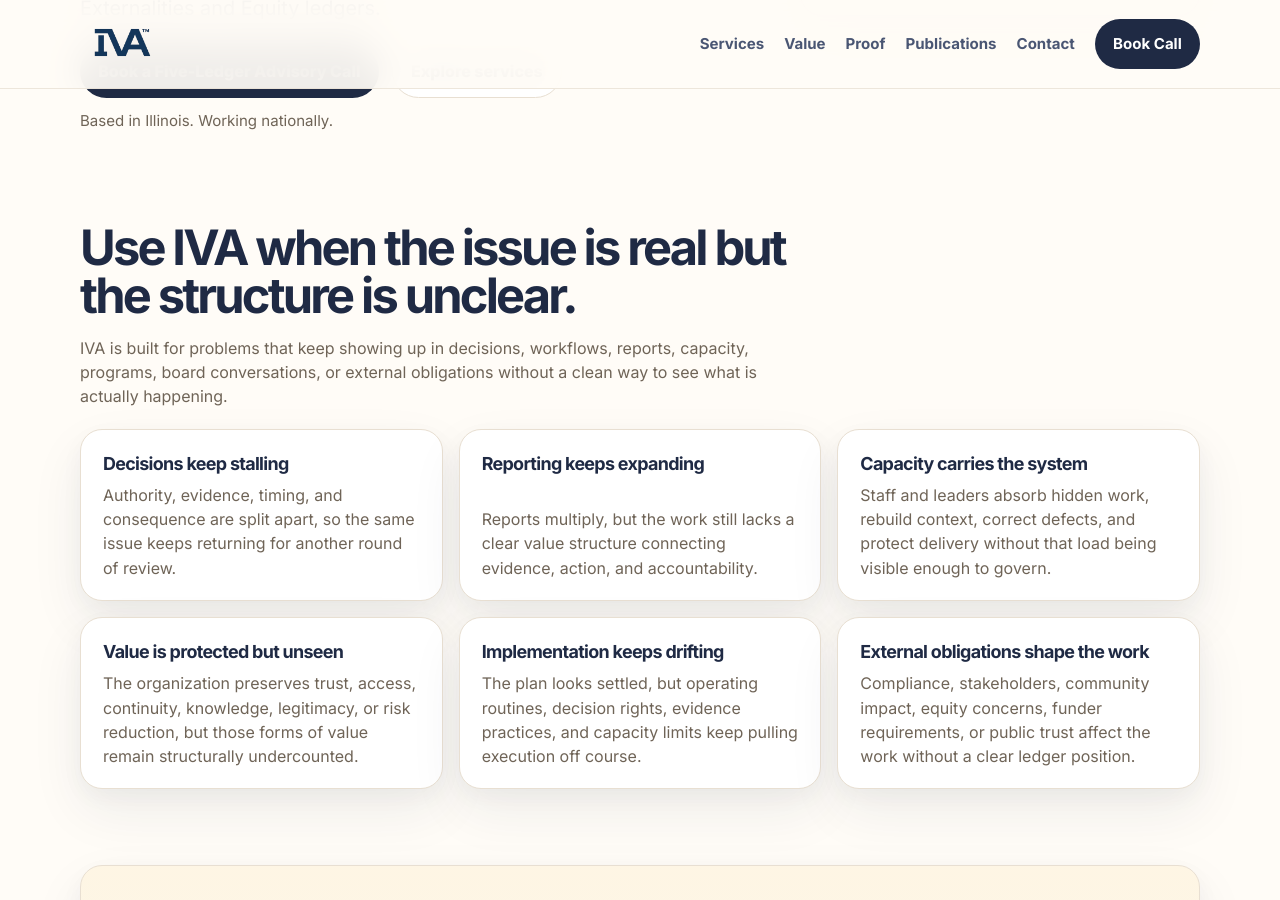
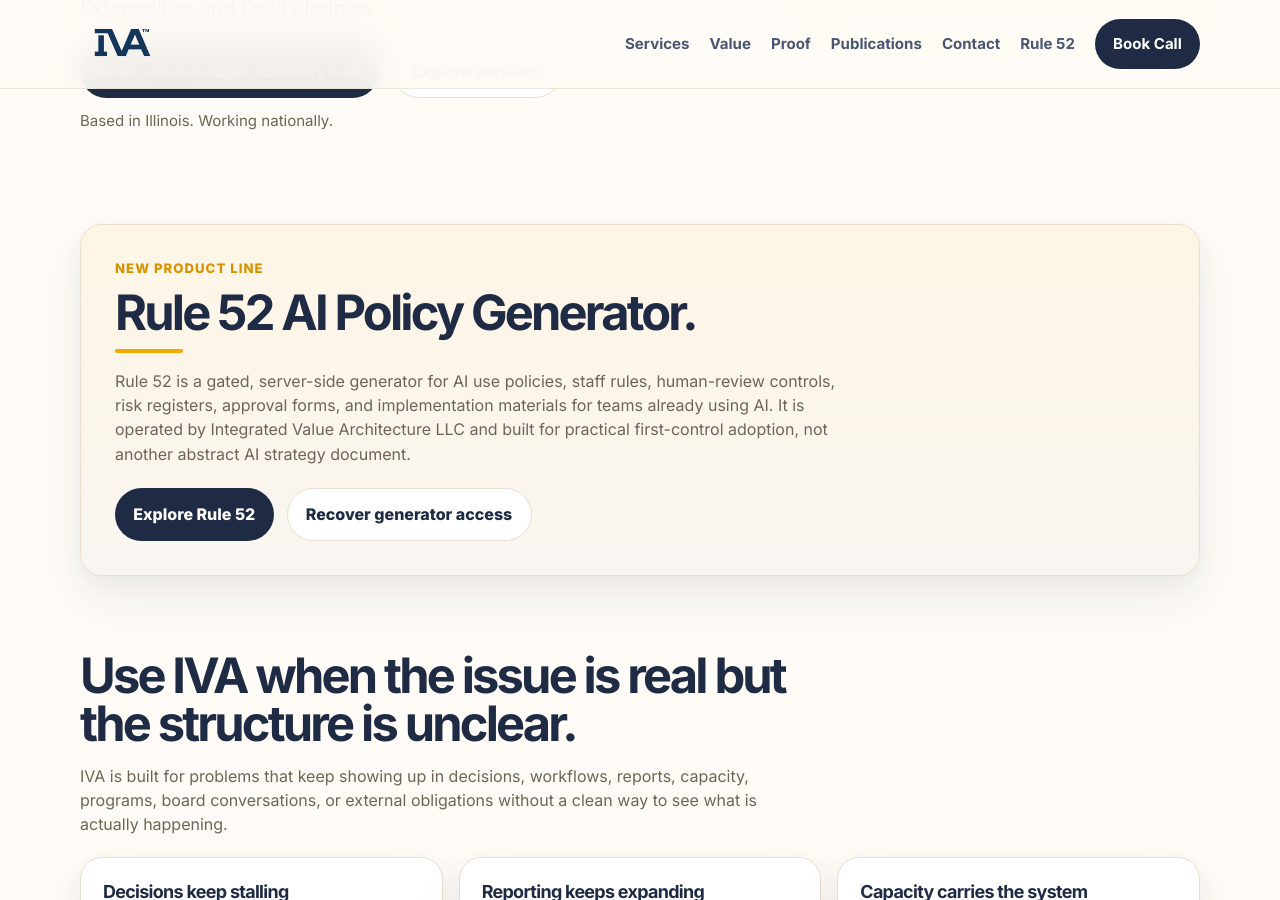
Before and after one commit to efost7873/ivasolution.com, a Jekyll site: the page built from index.html, in a window 1280 px wide and 900 px high, scrolled down 538 px. Built offline with Jekyll 4.4.1, drawn with Linux system fonts in a browser that asks for light colours; some of the changed text lies outside the part shown.

Commit message:
Rule 52 Update
Rule 52 Update

```diff
--- a/_includes/footer.html
+++ b/_includes/footer.html
@@ -22,6 +22,7 @@
         <a href="/value/">Value</a>
         <a href="/proof/">Proof</a>
         <a href="/publications/">Publications</a>
+        <a href="/rule52/">Rule 52</a>
       </div>
 
       <div class="footer-column">
@@ -41,7 +42,7 @@
     </p>
 
     <p>
-      IVA is the public brand of Integrated Value Architecture LLC. Based in Illinois. Working nationally.
+      IVA is the public brand of Integrated Value Architecture LLC. Rule 52 is a product line operated by Integrated Value Architecture LLC. Based in Illinois. Working nationally.
     </p>
   </div>
 </footer>
--- a/_includes/header.html
+++ b/_includes/header.html
@@ -10,6 +10,7 @@
       <a href="/proof/">Proof</a>
       <a href="/publications/">Publications</a>
       <a href="/contact/">Contact</a>
+      <a href="/rule52/">Rule 52</a>
       <a class="nav-cta" href="/advisory-call/">Book Call</a>
     </nav>
   </div>
--- a/index.html
+++ b/index.html
@@ -37,6 +37,24 @@ description: "IVA implements a five-ledger value system that helps organizations
     </aside>
   </div>
 </section>
+
+<section class="section">
+  <div class="container highlight">
+    <div class="section-header">
+      <p class="eyebrow">New product line</p>
+      <h2>Rule 52 AI Policy Generator.</h2>
+      <p>
+        Rule 52 is a gated, server-side generator for AI use policies, staff rules, human-review controls, risk registers, approval forms, and implementation materials for teams already using AI. It is operated by Integrated Value Architecture LLC and built for practical first-control adoption, not another abstract AI strategy document.
+      </p>
+    </div>
+
+    <div class="hero-actions">
+      <a class="button" href="/rule52/">Explore Rule 52</a>
+      <a class="button secondary" href="https://generator.ivasolution.com/recover">Recover generator access</a>
+    </div>
+  </div>
+</section>
+
 
 <section class="section">
   <div class="container">
```
Also changed, not shown: RULE52_LAUNCH_NOTES.md (added, +60 -0 lines), rule52/index.html (added, +51 -0 lines), assets/images/rule52-apple-touch-icon.png (added), assets/images/rule52-favicon.ico (added), assets/images/rule52-horizontal-dark.png (added), assets/images/rule52-horizontal-transparent.png (added), assets/images/rule52-logo-256.png (added), assets/images/rule52-logo-512.png (added), assets/images/rule52-pro-pack-preview.jpg (added), assets/images/rule52-social-preview.png (added), assets/images/rule52-social-square.png (added), assets/images/rule52-starter-pack-preview.jpg (added).
